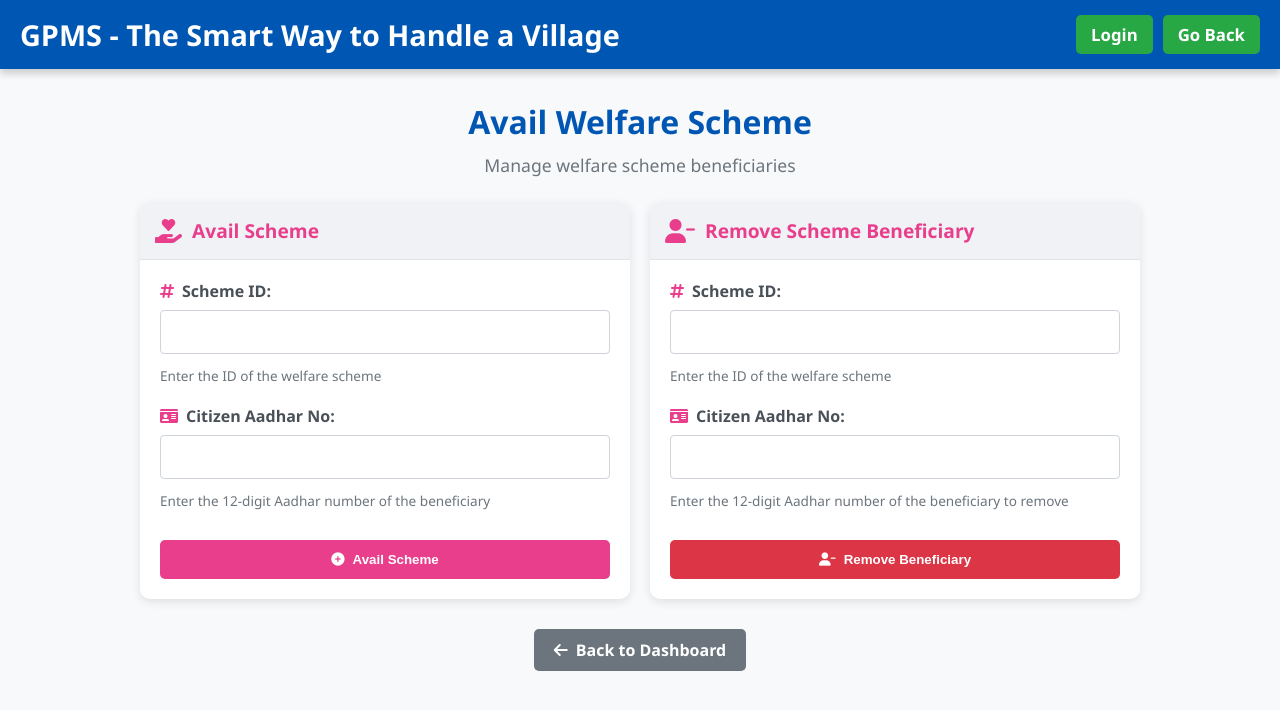
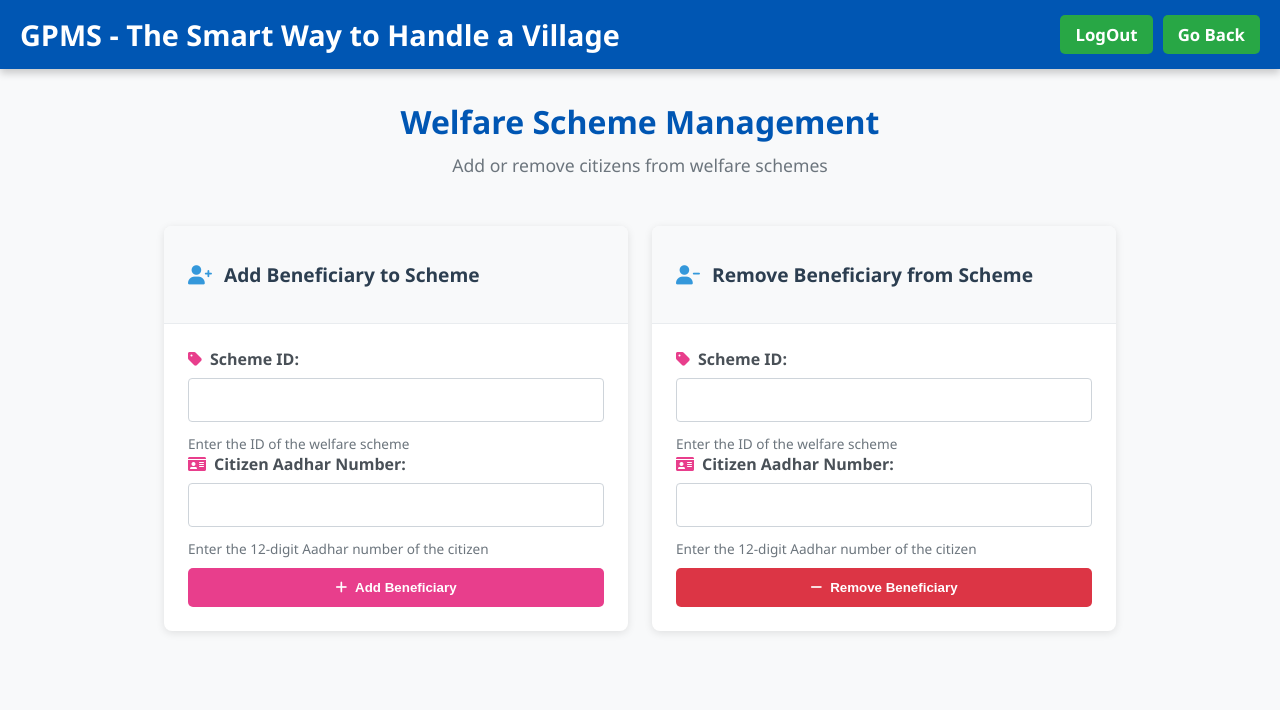
Before and after one commit to omkaranu04/DBMS-Assgn4-mini-project, a Flask app: page /avail_welfare_scheme in a window 1280 px wide. Shown: the top 710 px of the page. Run offline with Flask 3, Linux system fonts and the light colour scheme.

```diff
--- a/app/routes.py
+++ b/app/routes.py
@@ -849,6 +849,7 @@ def add_citizen():
             return render_template('add_citizen.html', form_data=form_data)
 
     return render_template('add_citizen.html', form_data=form_data)
+
 @main_bp.route('/delete_citizen', methods=['GET', 'POST'])
 def delete_citizen():
     if 'user' not in session:
--- a/app/static/css/avail_welfare_scheme.css
+++ b/app/static/css/avail_welfare_scheme.css
@@ -89,44 +89,50 @@ header h1 {
     font-size: 1.1em;
 }
 
-/* Card Container */
-.card-container {
+/* Cards Container */
+.cards-container {
     display: grid;
-    grid-template-columns: repeat(auto-fit, minmax(400px, 1fr));
-    gap: 20px;
-    margin-bottom: 30px;
+    grid-template-columns: repeat(auto-fit, minmax(300px, 1fr));
+    gap: 1.5rem;
+    padding: 1.5rem;
 }
 
-/* Card Styling */
+/* Card Styles */
 .card {
+    border-radius: 8px;
+    box-shadow: 0 2px 8px rgba(0, 0, 0, 0.1);
+    overflow: hidden;
     background-color: white;
-    border-radius: 10px;
-    box-shadow: 0 3px 10px rgba(0, 0, 0, 0.1);
-    overflow: hidden;
+    transition: transform 0.3s, box-shadow 0.3s;
+}
+
+.card:hover {
+    transform: translateY(-5px);
+    box-shadow: 0 4px 12px rgba(0, 0, 0, 0.15);
 }
 
 .card-header {
-    background-color: #f0f2f5;
-    padding: 15px;
+    background-color: #f8f9fa;
+    padding: 1rem 1.5rem;
+    border-bottom: 1px solid #e9ecef;
     display: flex;
     align-items: center;
-    gap: 10px;
-    border-bottom: 1px solid #e1e4e8;
 }
 
 .card-header i {
-    font-size: 1.5em;
-    color: #e83e8c;
+    font-size: 1.2rem;
+    margin-right: 0.75rem;
+    color: #3498db;
 }
 
 .card-header h3 {
-    margin: 0;
-    color: #e83e8c;
-    font-size: 1.2em;
+    font-size: 1.2rem;
+    font-weight: 600;
+    color: #2c3e50;
 }
 
 .card-body {
-    padding: 20px;
+    padding: 1.5rem;
 }
 
 /* Form Styling */
--- a/app/templates/avail_welfare_scheme.html
+++ b/app/templates/avail_welfare_scheme.html
@@ -11,89 +11,112 @@
     <header>
         <h1>GPMS - The Smart Way to Handle a Village</h1>
         <div class="header-buttons">
-            <a href="{{ url_for('main.login') }}" class="btn">Login</a>
-            <a href="javascript:history.back()" class="btn">Go Back</a>
+            <a href="{{ url_for('main.login') }}" class="btn">LogOut</a>
+            <a href="{{ url_for('main.dashboard_employees') }}" class="btn">Go Back</a>
         </div>
     </header>
 
     <div class="main-content">
         <div class="welfare-container">
             <div class="page-title">
-                <h2>Avail Welfare Scheme</h2>
-                <p class="subtitle">Manage welfare scheme beneficiaries</p>
+                <h2>Welfare Scheme Management</h2>
+                <p class="subtitle">Add or remove citizens from welfare schemes</p>
             </div>
 
-            <div class="card-container">
-                <!-- Form to Avail Scheme -->
+            <!-- Flash Messages Section -->
+            {% with messages = get_flashed_messages(with_categories=true) %}
+                {% if messages %}
+                    <div class="flash-messages">
+                        {% for category, message in messages %}
+                            <div class="alert alert-{{ category }}">
+                                <i class="fas {% if category == 'success' %}fa-check-circle{% elif category == 'danger' %}fa-exclamation-circle{% elif category == 'warning' %}fa-exclamation-triangle{% else %}fa-info-circle{% endif %}"></i>
+                                {{ message }}
+                                <button type="button" class="close-btn" onclick="this.parentElement.style.display='none';">&times;</button>
+                            </div>
+                        {% endfor %}
+                    </div>
+                {% endif %}
+            {% endwith %}
+
+            <div class="cards-container">
+                <!-- Add Beneficiary Card -->
                 <div class="card">
                     <div class="card-header">
-                        <i class="fas fa-hand-holding-heart"></i>
-                        <h3>Avail Scheme</h3>
+                        <i class="fas fa-user-plus"></i>
+                        <h3>Add Beneficiary to Scheme</h3>
                     </div>
                     <div class="card-body">
-                        <form action="/submit_scheme" method="post" class="welfare-form">
+                        <form action="{{ url_for('main.submit_scheme') }}" method="post" class="scheme-form">
                             <div class="form-group">
                                 <label for="scheme_id">
-                                    <i class="fas fa-hashtag"></i> Scheme ID:
+                                    <i class="fas fa-tag"></i> Scheme ID:
                                 </label>
-                                <input type="text" id="scheme_id" name="scheme_id" class="form-control" required>
+                                <input type="number" class="form-control" id="scheme_id" name="scheme_id" required />
                                 <small class="form-hint">Enter the ID of the welfare scheme</small>
                             </div>
 
                             <div class="form-group">
                                 <label for="citizen_aadhar_no">
-                                    <i class="fas fa-id-card"></i> Citizen Aadhar No:
+                                    <i class="fas fa-id-card"></i> Citizen Aadhar Number:
                                 </label>
-                                <input type="text" id="citizen_aadhar_no" name="citizen_aadhar_no" class="form-control" required pattern="[1-9][0-9]{11}" title="12-digit Aadhar number starting with non-zero digit">
-                                <small class="form-hint">Enter the 12-digit Aadhar number of the beneficiary</small>
+                                <input type="text" class="form-control" id="citizen_aadhar_no" name="citizen_aadhar_no" required />
+                                <small class="form-hint">Enter the 12-digit Aadhar number of the citizen</small>
                             </div>
 
                             <button type="submit" class="btn-primary">
-                                <i class="fas fa-plus-circle"></i> Avail Scheme
+                                <i class="fas fa-plus"></i> Add Beneficiary
                             </button>
                         </form>
                     </div>
                 </div>
 
-                <!-- Form to Remove Beneficiary -->
+                <!-- Remove Beneficiary Card -->
                 <div class="card">
                     <div class="card-header">
                         <i class="fas fa-user-minus"></i>
-                        <h3>Remove Scheme Beneficiary</h3>
+                        <h3>Remove Beneficiary from Scheme</h3>
                     </div>
                     <div class="card-body">
-                        <form action="/remove_scheme_beneficiary" method="post" class="welfare-form">
+                        <form action="{{ url_for('main.remove_scheme_beneficiary') }}" method="post" class="scheme-form">
                             <div class="form-group">
                                 <label for="remove_scheme_id">
-                                    <i class="fas fa-hashtag"></i> Scheme ID:
+                                    <i class="fas fa-tag"></i> Scheme ID:
                                 </label>
-                                <input type="text" id="remove_scheme_id" name="scheme_id" class="form-control" required>
+                                <input type="number" class="form-control" id="remove_scheme_id" name="scheme_id" required />
                                 <small class="form-hint">Enter the ID of the welfare scheme</small>
                             </div>
 
                             <div class="form-group">
                                 <label for="remove_citizen_aadhar_no">
-                                    <i class="fas fa-id-card"></i> Citizen Aadhar No:
+                                    <i class="fas fa-id-card"></i> Citizen Aadhar Number:
                                 </label>
-                                <input type="text" id="remove_citizen_aadhar_no" name="citizen_aadhar_no" class="form-control" required pattern="[1-9][0-9]{11}" title="12-digit Aadhar number starting with non-zero digit">
-                                <small class="form-hint">Enter the 12-digit Aadhar number of the beneficiary to remove</small>
+                                <input type="text" class="form-control" id="remove_citizen_aadhar_no" name="citizen_aadhar_no" required />
+                                <small class="form-hint">Enter the 12-digit Aadhar number of the citizen</small>
                             </div>
 
                             <button type="submit" class="btn-danger">
-                                <i class="fas fa-user-minus"></i> Remove Beneficiary
+                                <i class="fas fa-minus"></i> Remove Beneficiary
                             </button>
                         </form>
                     </div>
                 </div>
             </div>
-
-            <!-- Back Button -->
-            <div class="back-section">
-                <a href="{{ url_for('main.dashboard_employees') }}" class="back-button">
-                    <i class="fas fa-arrow-left"></i> Back to Dashboard
-                </a>
-            </div>
         </div>
     </div>
+
+    <script>
+        // Auto-hide flash messages after 5 seconds
+        document.addEventListener('DOMContentLoaded', function() {
+            setTimeout(function() {
+                const flashMessages = document.querySelectorAll('.alert');
+                flashMessages.forEach(function(message) {
+                    message.style.opacity = '0';
+                    setTimeout(function() {
+                        message.style.display = 'none';
+                    }, 500);
+                });
+            }, 5000);
+        });
+    </script>
 </body>
 </html>
--- a/app/templates/declare_death.html
+++ b/app/templates/declare_death.html
@@ -11,8 +11,8 @@
     <header>
         <h1>GPMS - The Smart Way to Handle a Village</h1>
         <div class="header-buttons">
-            <a href="{{ url_for('main.login') }}" class="btn">Logout</a>
-            <a href="javascript:history.back()" class="btn">Go Back</a>
+            <a href="{{ url_for('main.login') }}" class="btn">LogOut</a>
+            <a href="{{ url_for('main.dashboard_employees') }}" class="btn">Go Back</a>
         </div>
     </header>
 
--- a/app/templates/delete_citizen.html
+++ b/app/templates/delete_citizen.html
@@ -95,6 +95,7 @@
             </div>
 
             {% else %}
+
             <!-- Citizen Search Form -->
             <div class="search-citizen-form">
                 <div class="search-icon">
```
Also changed, not shown: other parts of app/static/css/avail_welfare_scheme.css (+62 -0 lines).
